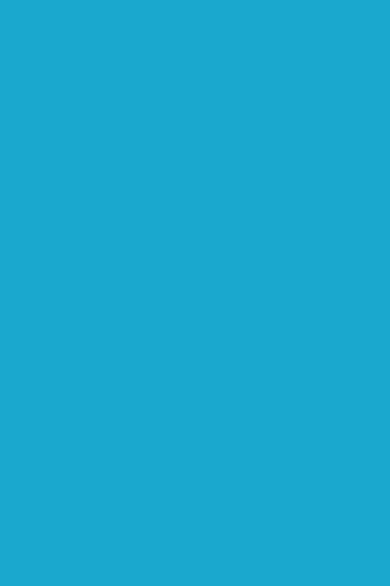
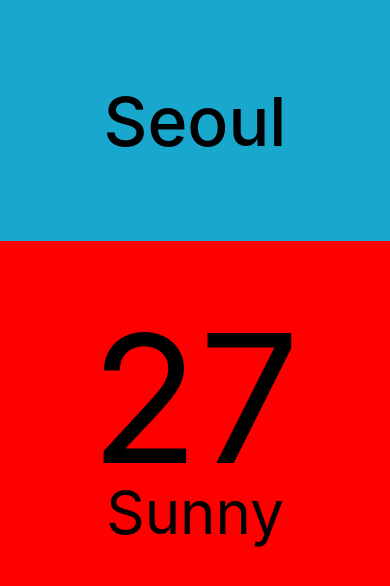
Before and after one commit to Louis-Gil/Toy_project_011_Learn_React_Native, a React Native app in the folder NomadWeather/: screen / in a window 390 px wide. Shown: the top 586 px of the page. Built offline with nearby package versions, Linux system fonts and the light colour scheme.

Commit message:
feat : styleSheet css init

```diff
--- a/NomadWeather/App.js
+++ b/NomadWeather/App.js
@@ -1,8 +1,20 @@
 import { StatusBar } from "expo-status-bar";
-import { View, StyleSheet } from "react-native";
+import { View, Text, StyleSheet } from "react-native";
 
 export default function App() {
-  return <View style={styles.container}></View>;
+  return (
+    <View style={styles.container}>
+      <View style={styles.city}>
+        <Text style={styles.cityName}>Seoul</Text>
+      </View>
+      <View style={styles.weather}>
+        <View style={styles.day}>
+          <Text style={styles.temp}>27</Text>
+          <Text style={styles.description}>Sunny</Text>
+        </View>
+      </View>
+    </View>
+  );
 }
 
 const styles = StyleSheet.create({
@@ -10,4 +22,29 @@
     flex: 1,
     backgroundColor: "#19A7CE",
   },
+  city: {
+    flex: 1.2,
+    justifyContent: "center",
+    alignItems: "center",
+  },
+  cityName: {
+    fontSize: 68,
+    fontWeight: "500",
+  },
+  weather: {
+    flex: 3,
+  },
+  day: {
+    flex: 1,
+    alignItems: "center",
+    backgroundColor: "red",
+  },
+  temp: {
+    marginTop: 50,
+    fontSize: 178,
+  },
+  description: {
+    marginTop: -30,
+    fontSize: 60,
+  }
 });
```
